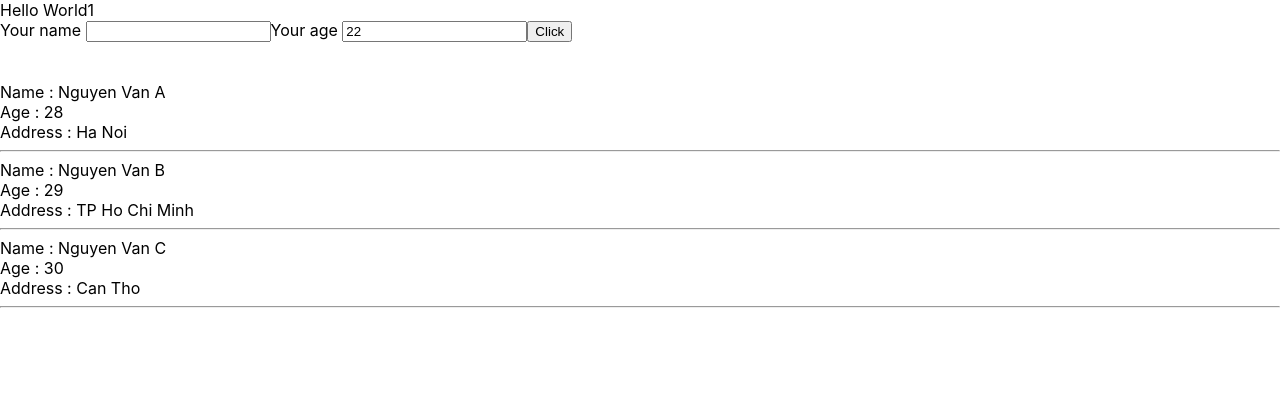
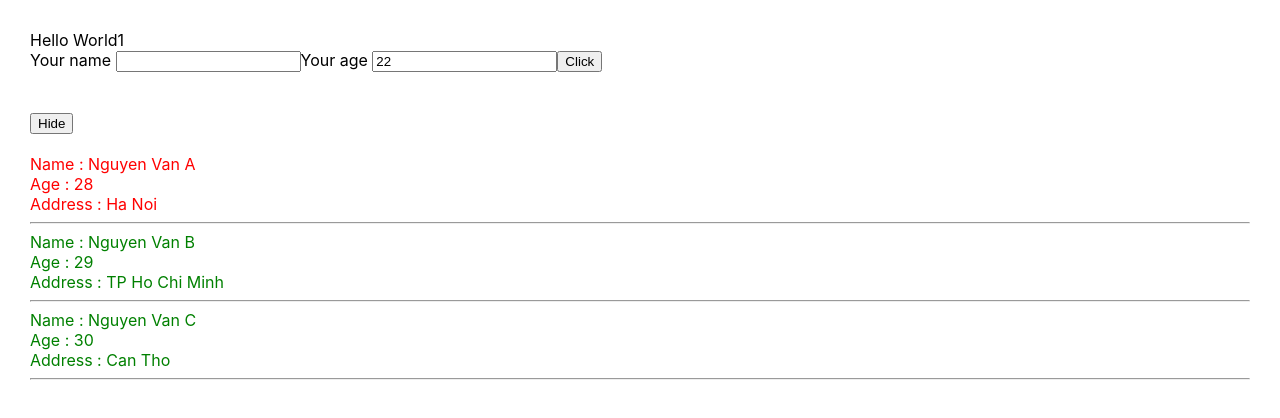
Before and after one commit to tuongnm2001/React_Ultimate, a React (Create React App) app: page / in a window 1280 px wide. Shown: the top 418 px of the page. Built offline with nearby package versions, Linux system fonts and the light colour scheme.

Commit message:
video 25 Conditional Ouput

```diff
--- a/src/App.css
+++ b/src/App.css
@@ -1,4 +1,13 @@
+.red{
+  color: red;
+}
+
+.green {
+  color: green;
+}
+
 body {
+  padding: 30px;
   margin: 0;
   font-family: -apple-system, BlinkMacSystemFont, 'Segoe UI', 'Roboto', 'Oxygen',
     'Ubuntu', 'Cantarell', 'Fira Sans', 'Droid Sans', 'Helvetica Neue',
--- a/src/components/DisplayInfor.js
+++ b/src/components/DisplayInfor.js
@@ -1,16 +1,34 @@
 import React, { Component } from 'react';
 
 class DisplayInfor extends Component {
+
+    state = {
+        isShowHide: true
+    }
+
+    handleShowHide = () => {
+        this.setState({
+            isShowHide: !this.state.isShowHide
+        })
+    }
+
     render() {
 
         let { listUsers } = this.props
+        let { isShowHide } = this.state
 
         return (
+            <div>
+                <button style={{ marginBottom: '20px' }}
+                    onClick={() => { this.handleShowHide() }}>{isShowHide === true ? 'Hide' : 'Show'}</button>
+
+                {
+                    isShowHide &&
                     <div>
                         {
                             listUsers.map((item, index) => {
                                 return (
-                            <div key={index}>
+                                    <div key={index} className={item.age > 28 ? 'green' : 'red'}>
                                         <div>Name : {item.name}</div>
                                         <div>Age : {item.age}</div>
                                         <div>Address : {item.address}</div>
@@ -20,6 +38,8 @@ class DisplayInfor extends Component {
                             })
                         }
                     </div>
+                }
+            </div>
         );
     }
 }
--- a/src/components/MyComponents.js
+++ b/src/components/MyComponents.js
@@ -10,6 +10,7 @@ class MyComponents extends React.Component {
             { id: 2, name: 'Nguyen Van B ', age: 29, address: 'TP Ho Chi Minh' },
             { id: 3, name: 'Nguyen Van C ', age: 30, address: 'Can Tho' },
         ]
+
     }
 
     render() {
--- a/src/index.js
+++ b/src/index.js
@@ -8,9 +8,9 @@ import store from './redux/store';
 const root = ReactDOM.createRoot(document.getElementById('root'));
 root.render(
   <Provider store={store}>
-    <React.StrictMode>
-      <App />
-    </React.StrictMode>
+    {/* <React.StrictMode> */}
+    <App />
+    {/* </React.StrictMode> */}
   </Provider>
 );
 
```
Lines whose indentation alone changed are shown as unchanged.
